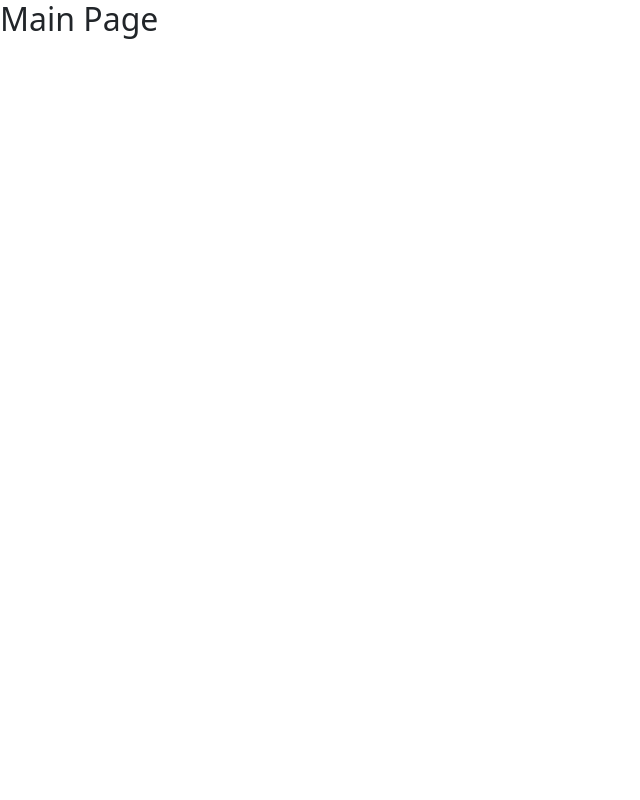
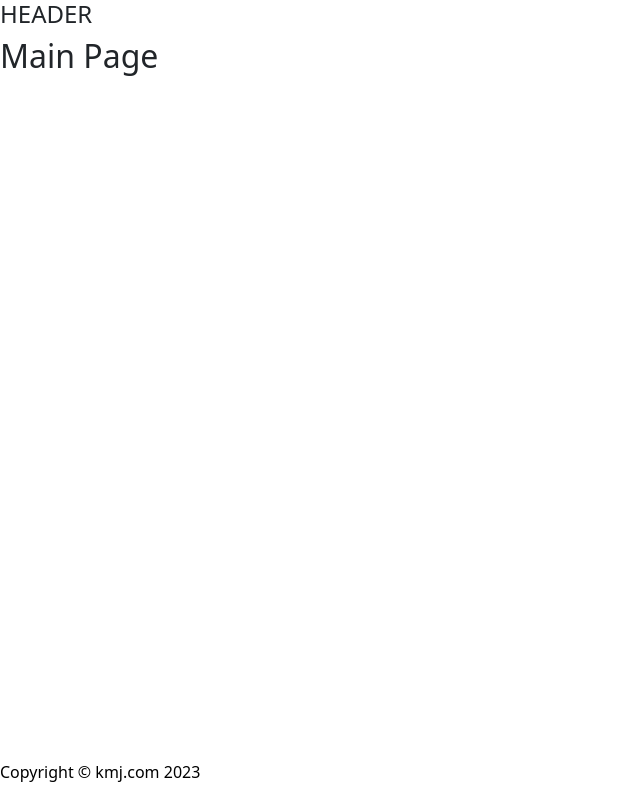
Before and after one commit to stjohnj0331/grp07_hackathon, a React (Create React App) app in the folder client-frontend/: page / in a window 1280 px wide. Shown: the whole page, without its empty margins (0-640 px from the left). Built offline with nearby package versions, Linux system fonts and the light colour scheme.

Commit message:
updated app.js

```diff
--- a/client-frontend/src/App.js
+++ b/client-frontend/src/App.js
@@ -8,19 +8,47 @@ import { BrowserRouter as
 } from "react-router-dom";
 import {Button, Row, Col, ButtonGroup} from 'react-bootstrap'
 import 'bootstrap/dist/css/bootstrap.min.css';
+import background from "./images/background.png"
 import EmployeeContainer from "./components/EmployeeContainer"
 import Header from "./components/Header"
 
 export default function App() {
   return (
     <BrowserRouter>
-      <Row>
-        <h2>Main Page</h2>
+      <Row styles={styles.wrapper}>
+        <header style={styles.main}>
+          <h4>HEADER</h4>
+        </header>
+        <main style={styles.main}>
+          <h2>Main Page</h2>
+        </main>
+        <footer style={styles.footer}>
+          Copyright &copy; kmj.com {new Date().getUTCFullYear()}
+        </footer>
       </Row>
     </BrowserRouter>
   );
 }
 
   const styles = {
-
+    wrapper:{
+      backgroundImage: `url(${background})`,
+      backgroundPosition: "center",
+      //backgroundRepeat: "repeat",
+      //overflowX: "scroll",
+      height: "100vh"
+    },
+    header:{
+      color: "black",
+      height: "5%"
+    },
+    main:{
+      height: "90%"
+    },
+    footer:{
+      position: "absolute",
+      bottom: 0,
+      height: '5%',
+      color: 'black'
+    }
   }
```
Also changed, not shown: client-frontend/src/images/background.png (added).
